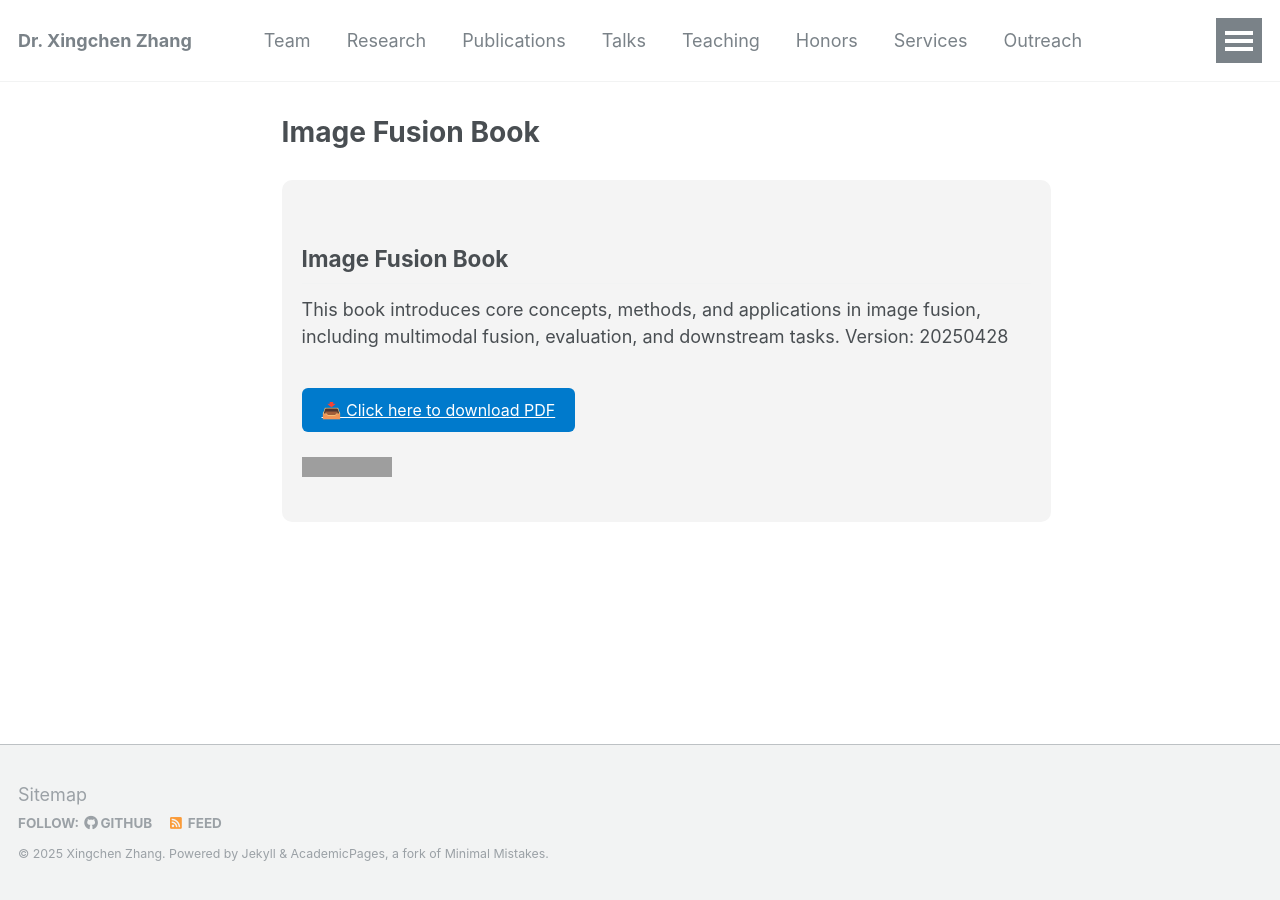
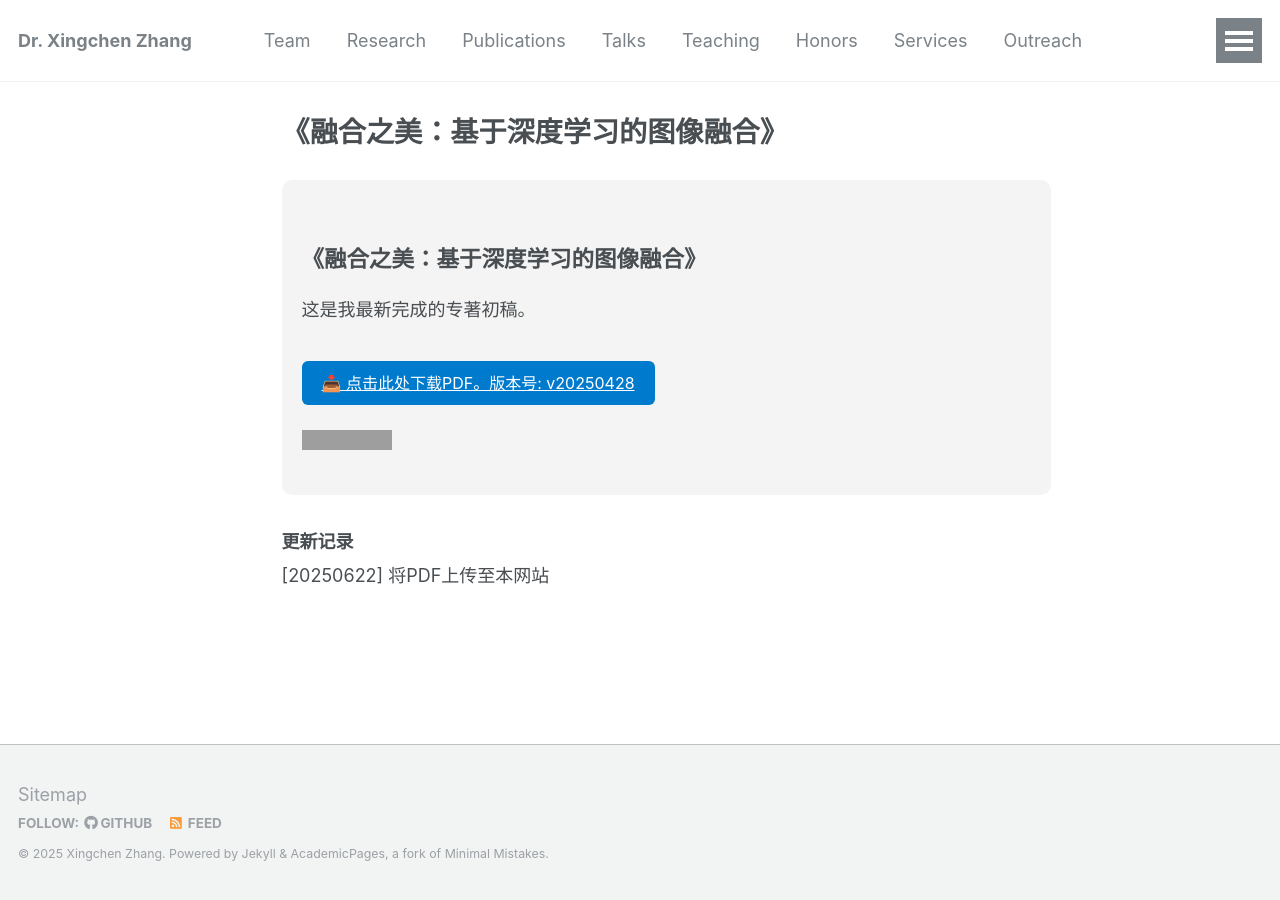
Before and after one commit to xingchenzhang/xingchenzhang.github.io, a Jekyll site: the page built from other_pages/imagefusionbook.md, in a window 1280 px wide. Built offline with Jekyll 4.4.1, drawn with Linux system fonts in a browser that asks for light colours; grey boxes are pictures that could not be loaded.

Commit message:
change the image fusion book page to Chinese

```diff
--- a/other_pages/imagefusionbook.md
+++ b/other_pages/imagefusionbook.md
@@ -1,6 +1,6 @@
 ---
 layout: single
-title: "Image Fusion Book"
+title: "《融合之美：基于深度学习的图像融合》"
 permalink: /imagefusionbook/
 author_profile: false
 sidebar: false
@@ -29,17 +29,16 @@ sidebar: false
 </style>
 
 <div class="book-section">
-  <h2>Image Fusion Book</h2>
+  <h2>《融合之美：基于深度学习的图像融合》</h2>
 
   <p>
-    This book introduces core concepts, methods, and applications in image fusion,
-    including multimodal fusion, evaluation, and downstream tasks. Version: 20250428
+    这是我最新完成的专著初稿。
   </p>
 
   <!-- ⬇️ 下载按钮：指向 Release 里的 PDF asset -->
   <a class="download-button"
      href="https://github.com/xingchenzhang/xingchenzhang.github.io/releases/download/ImageFusionBook/ImageFusionBook.pdf">
-     📥 Click here to download PDF
+     📥 点击此处下载PDF。版本号: v20250428
   </a>
 
   <!-- ⬇️ 实时下载次数 badge（Shields.io 读取 GitHub Release 统计） -->
@@ -49,3 +48,6 @@ sidebar: false
       alt="Download count badge">
   </p>
 </div>
+
+### 更新记录
+[20250622] 将PDF上传至本网站
```
